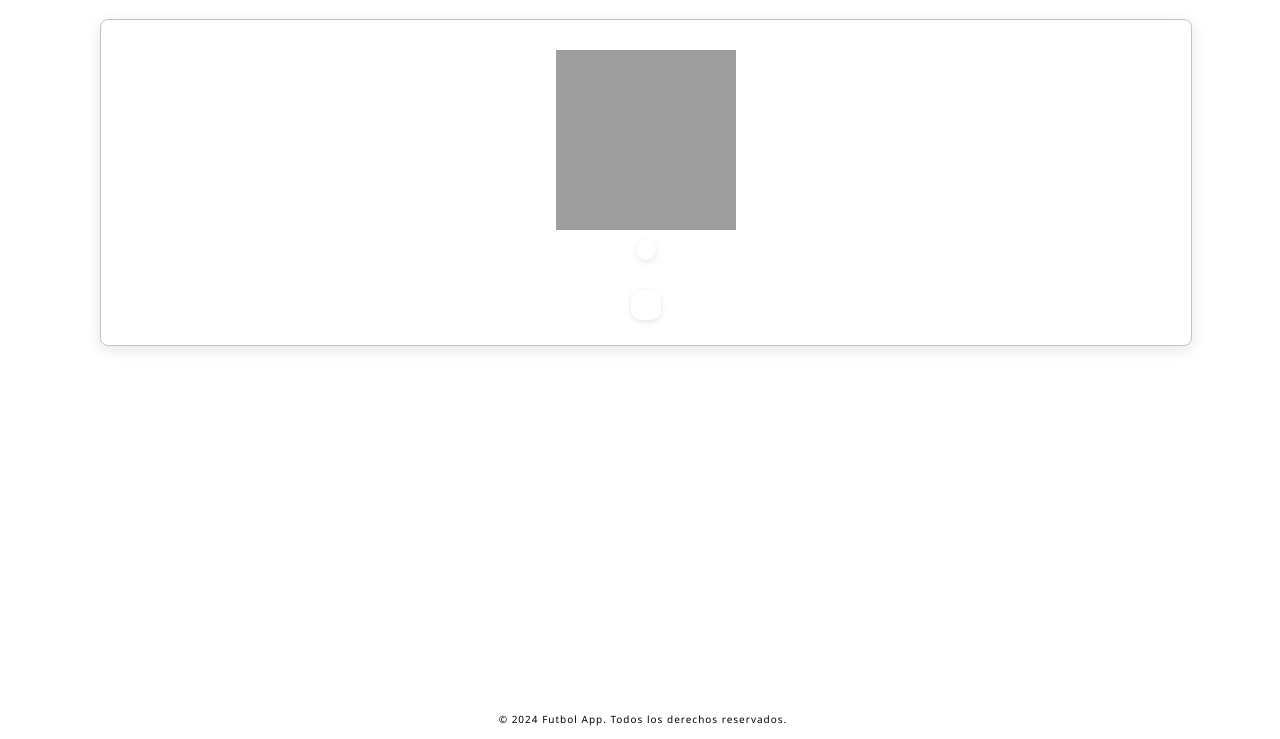
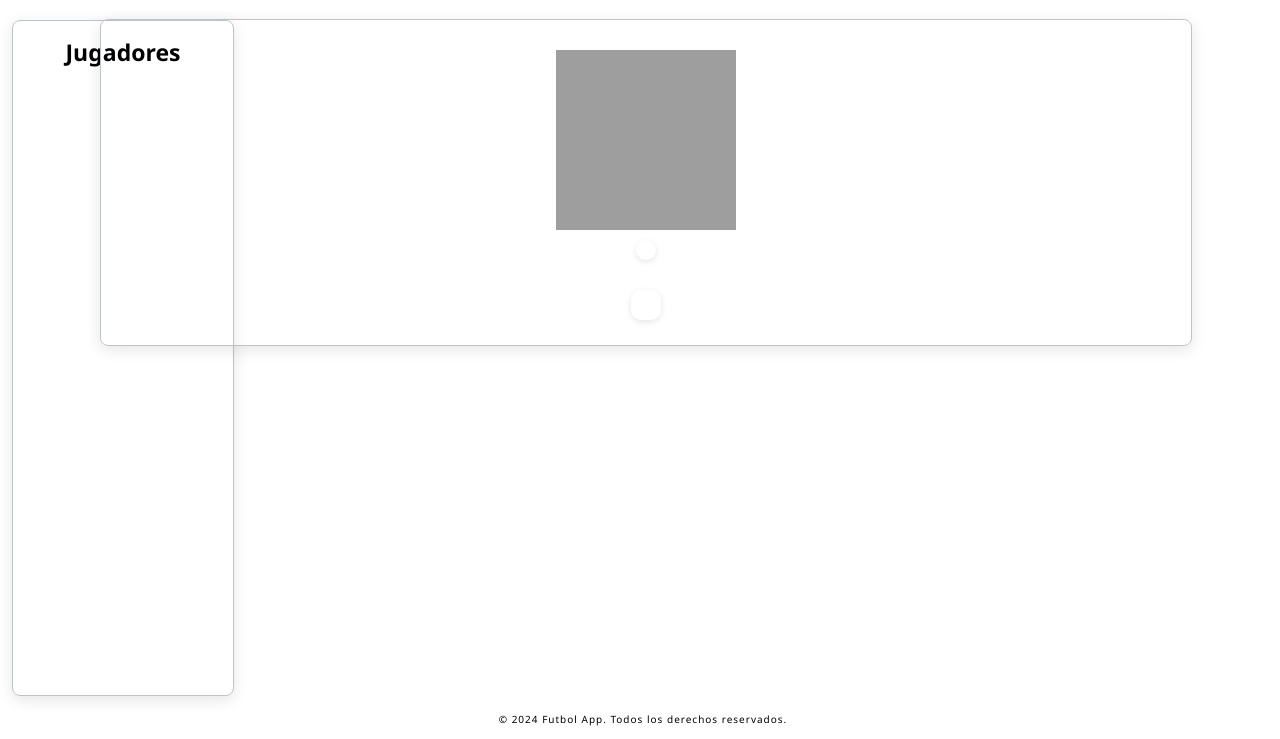
Before and after one commit to nachodorado98/Flask-Futbol-Azure, a Python web app: template web/src/templates/equipo.html in a window 1280 px wide. Shown: the part 61-800 px from the top of the page. Run offline with Jinja, Linux system fonts and the light colour scheme; the template is opened without the code that fills it, so the values that code supplies are empty; grey boxes are pictures that could not be loaded.

Commit message:
Diseño en pagina equipo para jugadores del equipo

```diff
--- a/web/src/blueprints/equipo.py
+++ b/web/src/blueprints/equipo.py
@@ -31,6 +31,8 @@ def pagina_equipo(equipo_id:str):
 
 	ultimo_partido=con.ultimoPartidoEquipo(equipo_id)
 
+	jugadores_equipo=con.obtenerJugadoresEquipo(equipo_id)
+
 	con.cerrarConexion()
 
 	return render_template("equipo.html",
@@ -40,6 +42,7 @@ def pagina_equipo(equipo_id:str):
 							favorito=favorito,
 							jugador=jugador_equipo,
 							ultimo_partido=ultimo_partido,
+							jugadores_equipo=jugadores_equipo,
 							url_imagen_escudo=URL_DATALAKE_ESCUDOS,
 							url_imagen_estadio=URL_DATALAKE_ESTADIOS,
 							url_imagen_entrenador=URL_DATALAKE_ENTRENADORES,
--- a/web/src/static/css/partidos.css
+++ b/web/src/static/css/partidos.css
@@ -663,6 +663,91 @@ footer {
     color: var(--color-primario)
 }
 
+.tarjeta-jugadores-equipo {
+    flex-direction: column;
+    display: flex;
+    align-items: center;
+    margin: 10px auto 10px 12px;
+    padding: 5px;
+    border: 1px solid #bdc3c7;
+    border-radius: 8px;
+    box-shadow: 0 4px 15px rgba(0, 0, 0, 0.1);
+    cursor: default;
+    background-color: var(--color-primario);
+    color: var(--color-secundario);
+    width: 210px;
+    position: fixed;
+    top: 71px;
+    bottom: 33px;
+    overflow-y: auto;
+    padding-top: 10px;
+}
+
+.tarjeta-jugadores-equipo .titulo-equipo-jugadores {
+    font-size: 23px;
+    margin: 5px;
+    color: var(--color-secundario);
+    margin-bottom: 7px;
+}
+
+.tarjetas-jugadores-equipo {
+    max-height: calc(805vh - 100px);
+    overflow-y: auto;
+    padding: 0px;
+    padding-right: 0px;
+    margin-bottom: 20px;
+}
+
+.tarjetas-jugadores-equipo::-webkit-scrollbar {
+    width: 0px;
+}
+
+.tarjetas-jugadores-equipo-wrapper {
+    display: flex;
+    flex-direction: column;
+    align-items: center;
+}
+
+.tarjeta-jugador-equipo {
+    width: 100%;
+    max-width: 300px;
+    min-width: 180px;
+    flex-direction: column;
+    display: flex;
+    align-items: center;
+    margin: 7px auto;
+    padding: 5px;
+    border: 1px solid #bdc3c7;
+    border-radius: 8px;
+    box-shadow: 0 4px 15px rgba(0, 0, 0, 0.1);
+    transition: transform 0.3s ease-in-out, box-shadow 0.3s ease-in-out;
+    cursor: pointer;
+    background-color: var(--color-fondo);
+    color: var(--color-secundario);
+    box-sizing: border-box;
+}
+
+.tarjeta-jugador-equipo .imagen-jugador-equipo {
+    margin-top: 10px;
+    width: 95px;
+    height: 95px;
+    border: 2px solid black;
+    cursor: pointer;
+}
+
+.tarjeta-jugador-equipo p {
+    font-size: 15px;
+    color: var(--color-secundario);
+    margin: 0 0px;
+    text-align: center;
+    padding: 3px;
+    background-color: var(--color-primario);
+    border-radius: 10px;
+    box-shadow: 0 1px 3px rgba(0, 0, 0, 0.1);
+    flex: 1;
+    min-width: 100px;
+}
+
 /*----------------------------------------------------------ESTADIO--------------------------------------------------------------*/
 
 .tarjeta-estadio {
--- a/web/src/templates/equipo.html
+++ b/web/src/templates/equipo.html
@@ -1,6 +1,41 @@
 {% extends "partidos.html" %}
 
-{% block contenedor_lateral_izq %}{% endblock contenedor_lateral_izq %}
+{% block contenedor_lateral_izq %}
+
+<div class="contenedor-lateral contenedor-lateral-izq">
+    <div class="tarjeta-jugadores-equipo">
+
+        <p class="titulo-equipo-jugadores"><strong>Jugadores</strong></p>
+
+        {% if jugadores_equipo %}
+
+            <div class="tarjetas-jugadores-equipo">
+                <div class="tarjetas-jugadores-equipo-wrapper">
+
+                {% for jugador_equipo in jugadores_equipo %}
+
+                    <div class="tarjeta-jugador-equipo" onclick="window.location.href='/jugador/{{ jugador_equipo[0] }}'">
+                        <p><strong>{{ jugador_equipo[1] }}</strong></p>
+
+                        {% if jugador_equipo[2]=='-1' %}
+                            <img class="imagen-jugador-equipo" src="{{ url_for('static', filename='imagenes/iconos/no_jugador.png') }}" alt="Jugador Icon">
+                        {% else %}
+                            <img class="imagen-jugador-equipo" src="{{ url_imagen_jugador }}{{ jugador_equipo[2] }}.png" alt="Jugador Icon">
+                        {% endif %}
+
+                    </div>
+
+                {% endfor %}
+
+                 </div>
+            </div>
+
+        {% endif %}
+
+    </div>
+</div>
+
+{% endblock contenedor_lateral_izq %}
 
 {% block partidos %}{% endblock partidos %}
 
```
Also changed, not shown: other parts of web/src/static/css/partidos.css (+8 -28 lines), web/src/database/conexion.py (+19 -0 lines), web/tests/testapp/test_pagina_equipo.py (+27 -0 lines), web/tests/testdatabase/test_tabla_jugadores.py (+8 -0 lines).
